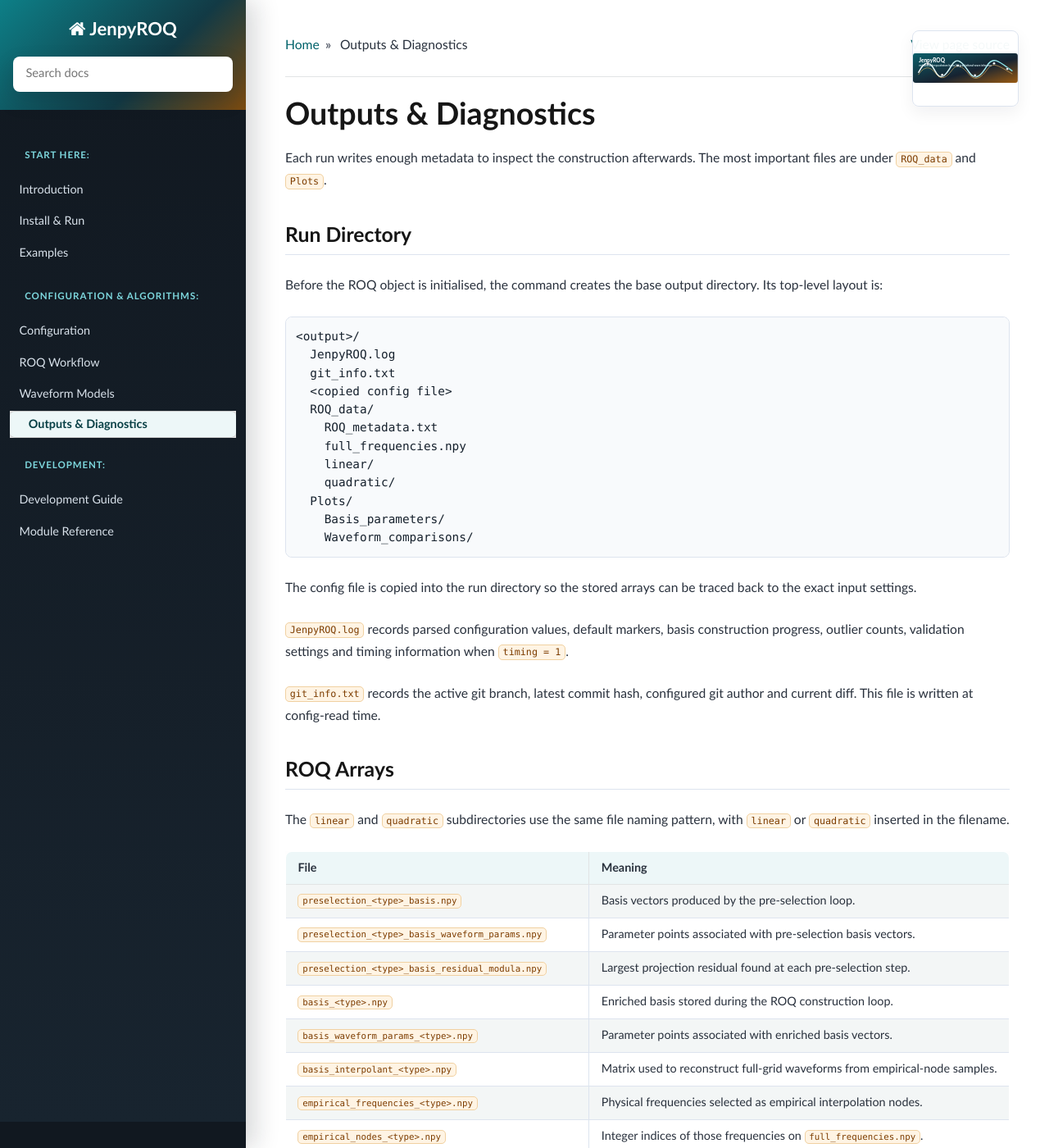
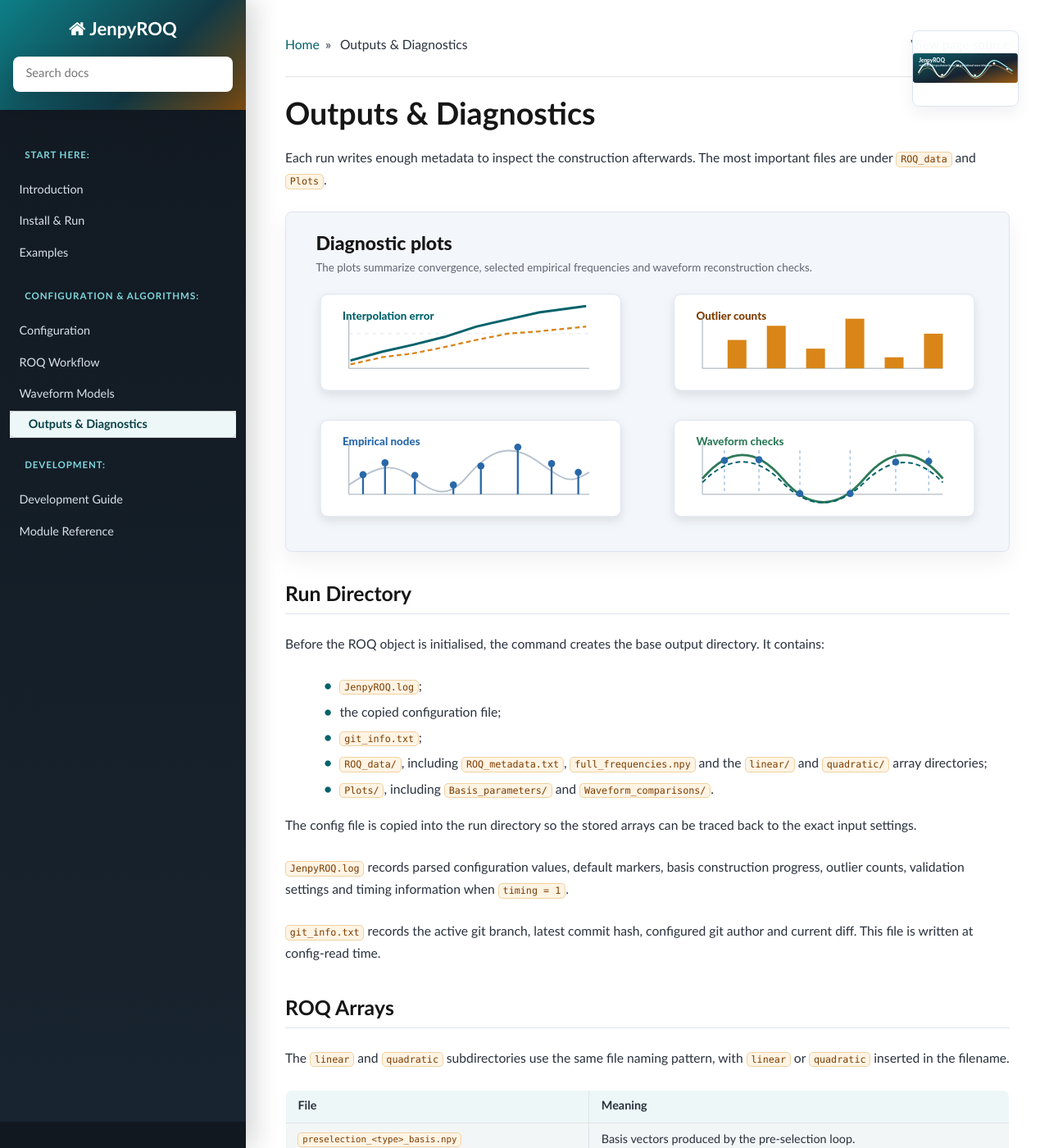
Before and after one commit to GCArullo/JenpyROQ, a Sphinx documentation site: the page built from docs/output_diagnostics.rst, in a window 1280 px wide and 1400 px high. Shown: the whole window at 82% size. Built offline with Sphinx 7.4.7 and the Read the Docs theme 3.1.0, drawn with Linux system fonts in a browser that asks for light colours.

Commit message:
update images

```diff
--- a/docs/_static/css/custom.css
+++ b/docs/_static/css/custom.css
@@ -368,6 +368,27 @@ a:hover,
   max-width: min(650px, 100%);
 }
 
+.rst-content .jenpyroq-doc-figure-container {
+  margin: 1.25rem 0 1.8rem;
+}
+
+.rst-content .jenpyroq-doc-figure-container img,
+.rst-content img.jenpyroq-doc-figure {
+  background: #f3f6fb;
+  border: 1px solid var(--jenpyroq-line);
+  box-shadow: 0 12px 28px rgba(17, 24, 32, 0.06);
+  display: block;
+  width: 100%;
+}
+
+.rst-content .jenpyroq-doc-figure-container figcaption,
+.rst-content .jenpyroq-doc-figure-container .caption {
+  color: var(--jenpyroq-muted);
+  font-size: 0.88rem;
+  line-height: 1.55;
+  margin-top: 0.65rem;
+}
+
 .jenpyroq-quicklinks {
   display: flex;
   flex-wrap: wrap;
--- a/docs/output_diagnostics.rst
+++ b/docs/output_diagnostics.rst
@@ -4,26 +4,24 @@ Outputs & Diagnostics
 Each run writes enough metadata to inspect the construction afterwards. The
 most important files are under ``ROQ_data`` and ``Plots``.
 
+.. rst-class:: jenpyroq-doc-figure-container
+
+.. figure:: _static/jenpyroq_diagnostics.svg
+   :alt: Diagram of JenpyROQ output files and diagnostics.
+   :class: jenpyroq-doc-figure
+
 Run Directory
 ~~~~~~~~~~~~~
 
 Before the ROQ object is initialised, the command creates the base output
-directory. Its top-level layout is:
+directory. It contains:
 
-.. code-block:: text
-
-   <output>/
-     JenpyROQ.log
-     git_info.txt
-     <copied config file>
-     ROQ_data/
-       ROQ_metadata.txt
-       full_frequencies.npy
-       linear/
-       quadratic/
-     Plots/
-       Basis_parameters/
-       Waveform_comparisons/
+* ``JenpyROQ.log``;
+* the copied configuration file;
+* ``git_info.txt``;
+* ``ROQ_data/``, including ``ROQ_metadata.txt``, ``full_frequencies.npy`` and
+  the ``linear/`` and ``quadratic/`` array directories;
+* ``Plots/``, including ``Basis_parameters/`` and ``Waveform_comparisons/``.
 
 The config file is copied into the run directory so the stored arrays can be
 traced back to the exact input settings.
```
Also changed, not shown: docs/roq_workflow.rst (+9 -0 lines), docs/waveform_models.rst (+9 -0 lines), docs/_static/jenpyroq_diagnostics.svg (added), docs/_static/jenpyroq_roq_workflow.svg (added), docs/_static/jenpyroq_waveform_wrappers.svg (added).
